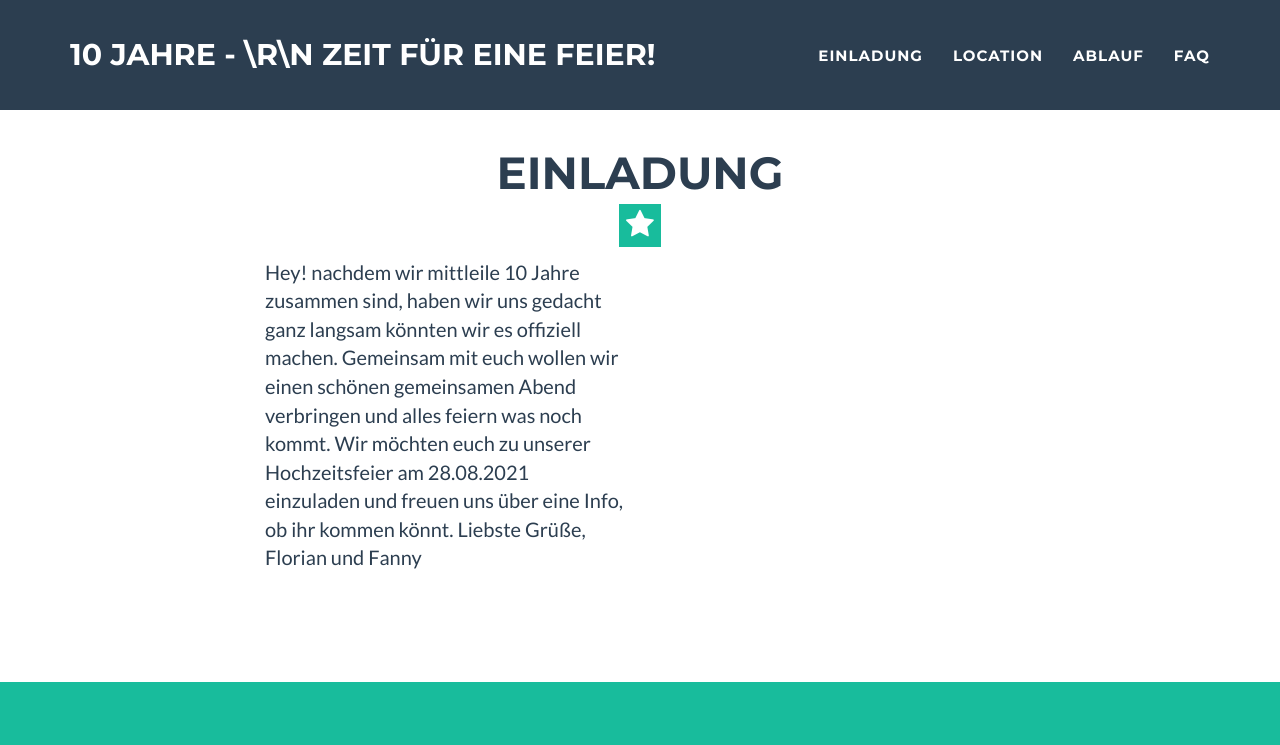
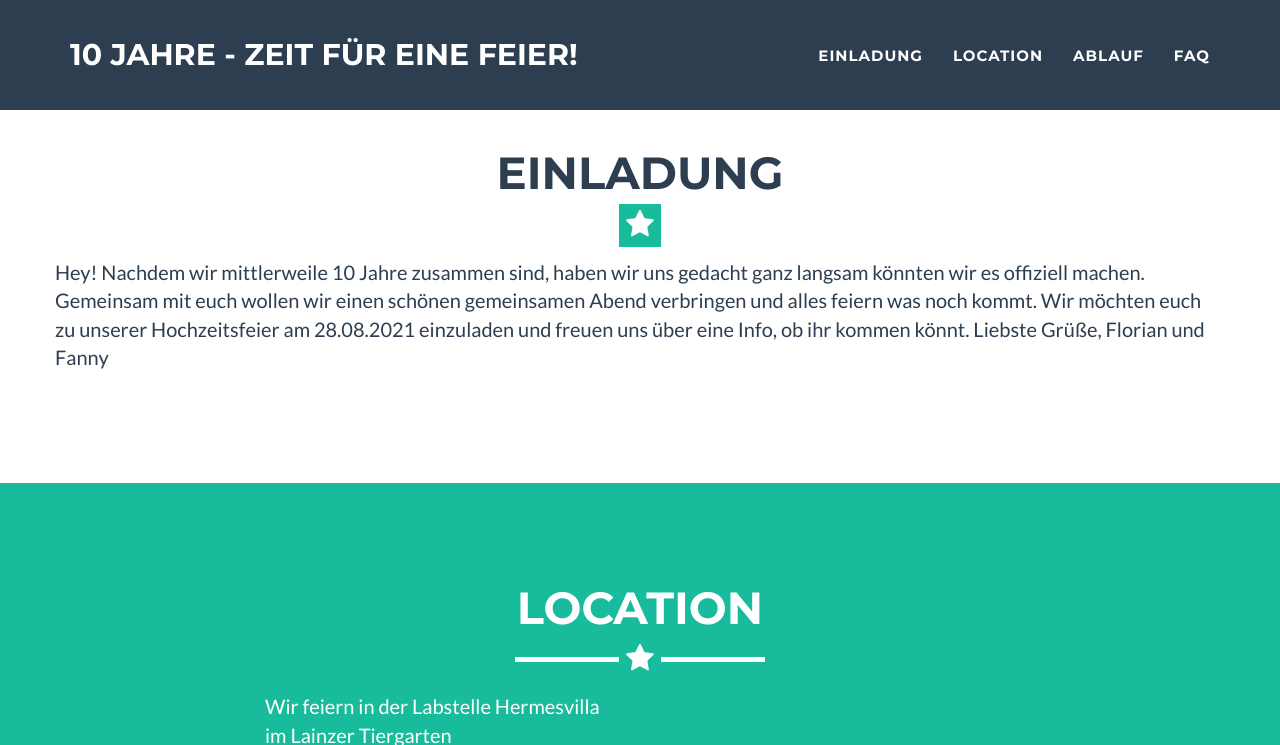
Before and after one commit to Sosian/sosian.github.io, a Jekyll site: the page built from index.html, in a window 1280 px wide and 900 px high, scrolled down 727 px, cut to the strip 0-745 px from the top of the window. Built offline with Jekyll 4.4.1, drawn with Linux system fonts in a browser that asks for light colours.

Commit message:
small changes

```diff
--- a/_config.yml
+++ b/_config.yml
@@ -1,5 +1,5 @@
 # Site settings
-title: 10 Jahre - \r\n Zeit für eine Feier!
+title: 10 Jahre - Zeit für eine Feier!
 url:
 description: "Florian und Fanny Hochzeit"
 skills: "28.08.2021"
--- a/_includes/einladung.html
+++ b/_includes/einladung.html
@@ -7,9 +7,8 @@
             </div>
         </div>
         <div class="row">
-            <div class="col-lg-4 col-lg-offset-2">
-                <p>Hey!
-                    nachdem wir mittleile 10 Jahre zusammen sind, haben wir uns gedacht ganz langsam könnten wir es offiziell machen.
+            <div class="d-flex justify-content-center">
+                <p>Hey! Nachdem wir mittlerweile 10 Jahre zusammen sind, haben wir uns gedacht ganz langsam könnten wir es offiziell machen.
                     Gemeinsam mit euch wollen wir einen schönen gemeinsamen Abend verbringen und alles feiern was noch kommt.
 
                     Wir möchten euch zu unserer Hochzeitsfeier am 28.08.2021 einzuladen und freuen uns über eine Info, ob ihr kommen könnt.
```
